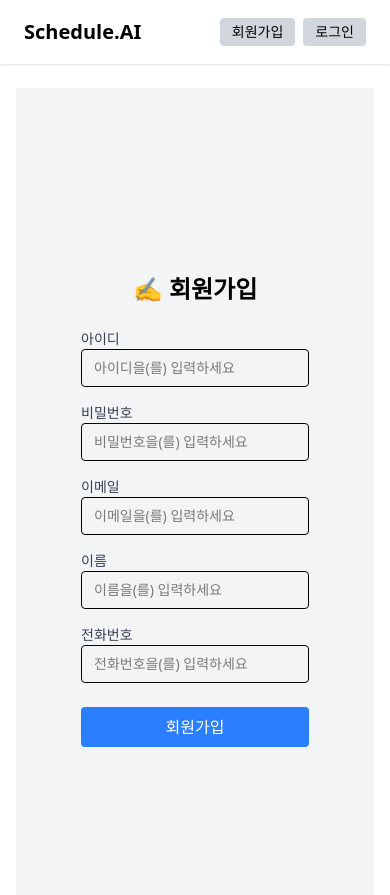
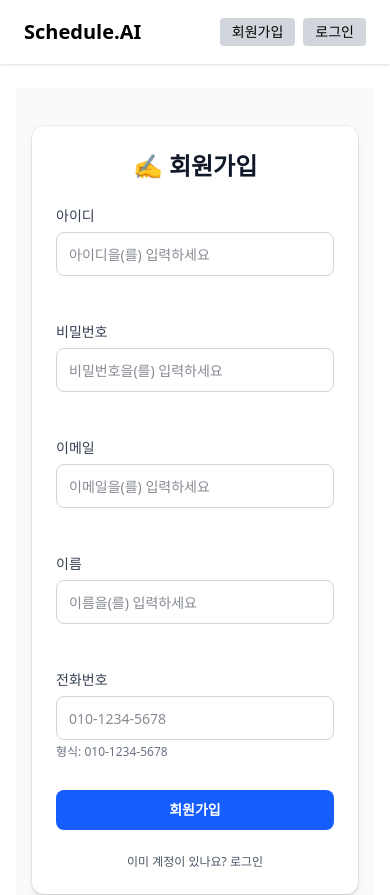
Before and after one commit to well0924/schedulemanagement-front, a Next.js app: page /member/join in a window 390 px wide. Shown: the top 895 px of the page. Built offline with nearby package versions, Linux system fonts and the light colour scheme.

Commit message:
- refactor : 회원가입,로그인 페이지 반응형으로 변경.

```diff
--- a/src/app/components/member/LoginForm.tsx
+++ b/src/app/components/member/LoginForm.tsx
@@ -47,48 +47,92 @@ export default function LoginForm() {
     };
 
     return (
-        <div className={`min-h-screen flex items-center justify-center transition-colors  ${isDark ? "bg-gray-900 text-white" : "bg-gray-100 text-black"}`}>
-            <form onSubmit={handleSubmit} className="bg-white dark:bg-gray-800 p-8 rounded shadow-md w-full max-w-md">
-                <h2 className="text-2xl font-bold mb-6 text-gray-800 dark:text-white text-center">🔐 로그인</h2>
+        <div className={[
+            "min-h-screen flex items-center justify-center",
+            "px-4 sm:px-6 lg:px-8", // 반응형 좌우 여백
+            "transition-colors",
+            isDark ? "bg-gray-900 text-white" : "bg-gray-50 text-gray-900",
+        ].join(" ")}>
+            <form onSubmit={handleSubmit} className={
+                [
+                    "w-full",
+                    // 모바일 기본 폭 → 태블릿에서 커지고, 데스크탑에서 더 넓어짐
+                    "max-w-sm sm:max-w-md md:max-w-lg",
+                    // 카드 스타일 + 반응형 패딩
+                    "bg-white dark:bg-gray-800",
+                    "rounded-xl shadow-md",
+                    "p-6 sm:p-8 md:p-10",
+                    // 큰 화면에서 살짝 떠보이게
+                    "ring-1 ring-black/5 dark:ring-white/10",
+                ].join(" ")
+            }>
+                <h2 className="text-center font-bold text-2xl sm:text-3xl mb-6 sm:mb-8">🔐 로그인</h2>
 
-                <div className="mb-4">
-                    <label className="block text-sm text-gray-700 dark:text-gray-300 mb-1">아이디</label>
+                <div className="space-y-5 sm:space-y-6">
+                    <label className="block text-sm sm:text-base text-gray-700 dark:text-gray-300 mb-1.5">아이디</label>
                     <input
                         type="text"
                         name="userId"
                         value={form.userId}
                         onChange={handleChange}
-                        className="w-full border px-3 py-2 rounded text-sm dark:bg-gray-700 dark:text-white"
+                        className={[
+                            "w-full rounded-lg",
+                            "border border-gray-300 dark:border-gray-600",
+                            "px-3 py-2.5 sm:py-3",
+                            "text-sm sm:text-base",
+                            "dark:bg-gray-700 dark:text-white",
+                            "focus:outline-none focus:ring-2 focus:ring-blue-500/60",
+                        ].join(" ")}
                         placeholder="아이디를 입력하세요"
                     />
                 </div>
 
                 <div className="mb-6">
-                    <label className="block text-sm text-gray-700 dark:text-gray-300 mb-1">비밀번호</label>
+                    <label className="block text-sm text-gray-700 dark:text-gray-300 mb-1.5">비밀번호</label>
                     <input
                         type="password"
                         name="password"
                         value={form.password}
                         onChange={handleChange}
-                        className="w-full border px-3 py-2 rounded text-sm dark:bg-gray-700 dark:text-white"
+                        className={[
+                            "w-full rounded-lg",
+                            "border border-gray-300 dark:border-gray-600",
+                            "px-3 py-2.5 sm:py-3",
+                            "text-sm sm:text-base",
+                            "dark:bg-gray-700 dark:text-white",
+                            "focus:outline-none focus:ring-2 focus:ring-blue-500/60",
+                        ].join(" ")}
                         placeholder="비밀번호를 입력하세요"
                     />
                 </div>
 
                 {error && (
-                    <p className="text-sm text-red-500 mt-2">{error}</p>
+                    <p className="text-sm text-red-500" role="alert"
+                        aria-live="polite">{error}</p>
                 )}
 
                 <button
                     type="submit"
-                    className="w-full bg-blue-500 hover:bg-blue-600 text-white py-2 rounded transition-colors">
+                    className={[
+                        "w-full rounded-lg",
+                        "py-2.5 sm:py-3",
+                        "text-sm sm:text-base font-semibold",
+                        "bg-blue-600 hover:bg-blue-700",
+                        "text-white transition-colors",
+                    ].join(" ")}>
                     로그인
                 </button>
 
                 <button
                     type="button"
                     onClick={() => handleSocialLogin('google')}
-                    className="w-full bg-red-500 hover:bg-red-600 text-white py-2 rounded transition-colors mb-2"
+                    className={[
+                        "rounded-lg w-full",
+                        "py-2.5 sm:py-3",
+                        "text-sm sm:text-base font-medium",
+                        "bg-red-500 hover:bg-red-600",
+                        "text-white transition-colors",
+                    ].join(" ")}
                 >
                     Google로 로그인
                 </button>
--- a/src/app/components/member/MemberJoin.tsx
+++ b/src/app/components/member/MemberJoin.tsx
@@ -2,110 +2,187 @@
 
 import { useDarkModeContext } from "@/app/utile/context/DarkModeContext";
 import { MemberJoin } from "@/app/utile/api/MemberApi";
-import { useState } from "react";
+import { useState, type InputHTMLAttributes } from "react";
+import { useRouter } from "next/navigation";
+
+// 필드/폼 타입
+type FieldName = "userId" | "password" | "userEmail" | "userName" | "userPhone";
+type Field = {
+    label: string;
+    name: FieldName;
+    type: "text" | "password" | "email" | "tel";
+    colSpan?: 1 | 2;
+    extraProps?: InputHTMLAttributes<HTMLInputElement>;
+};
+
+// 전화번호 자동 하이픈
+const formatPhone = (v: string) =>
+    v
+        .replace(/\D/g, "")
+        .slice(0, 11)
+        .replace(/^(\d{0,3})(\d{0,4})(\d{0,4}).*$/, (_, a, b, c) =>
+            [a, b, c].filter(Boolean).join("-")
+        );
 
 export default function SignUpForm() {
     const { isDark } = useDarkModeContext();
+    const router = useRouter();
 
-    const [form, setForm] = useState({
-        userId: '',
-        password: '',
-        userEmail: '',
-        userName: '',
-        userPhone: ''
+    const [form, setForm] = useState<Record<FieldName, string>>({
+        userId: "",
+        password: "",
+        userEmail: "",
+        userName: "",
+        userPhone: "",
     });
+
+    const FIELDS: Field[] = [
+        { label: "아이디", name: "userId", type: "text" },
+        { label: "비밀번호", name: "password", type: "password" },
+        { label: "이메일", name: "userEmail", type: "email", colSpan: 2 },
+        { label: "이름", name: "userName", type: "text" },
+        {
+            label: "전화번호",
+            name: "userPhone",
+            type: "tel",
+            extraProps: {
+                inputMode: "numeric",
+                pattern: "^010-\\d{4}-\\d{4}$",
+                placeholder: "010-1234-5678",
+            },
+        },
+    ];
 
     const [error, setError] = useState<string | null>(null);
 
     const handleChange = (e: React.ChangeEvent<HTMLInputElement>) => {
-        setForm({ ...form, [e.target.name]: e.target.value });
-        setError(null); // 입력 시 에러 초기화
+        const { name, value } = e.target;
+        setForm((prev) => ({
+            ...prev,
+            [name as FieldName]: name === "userPhone" ? formatPhone(value) : value,
+        }));
+        setError(null);
     };
 
     const validate = () => {
-        if (Object.values(form).some(value => !value.trim())) {
-            return "모든 항목을 입력해주세요.";
-        }
+        if (Object.values(form).some((v) => !v.trim())) return "모든 항목을 입력해주세요.";
 
         const emailRegex = /^[^\s@]+@[^\s@]+\.[^\s@]+$/;
-        if (!emailRegex.test(form.userEmail)) {
-            return "올바른 이메일 형식을 입력해주세요.";
-        }
+        if (!emailRegex.test(form.userEmail)) return "올바른 이메일 형식을 입력해주세요.";
 
         const phoneRegex = /^010-\d{4}-\d{4}$/;
-        if (!phoneRegex.test(form.userPhone)) {
-            return "전화번호는 010-XXXX-XXXX 형식이어야 합니다.";
-        }
+        if (!phoneRegex.test(form.userPhone)) return "전화번호는 010-XXXX-XXXX 형식이어야 합니다.";
 
         return null;
     };
 
     const handleSubmit = async (e: React.FormEvent) => {
         e.preventDefault();
-        const validationMessage = validate();
-
-        if (validationMessage) {
-            setError(validationMessage);
-            return;
-        }
-
-        console.log(form);
+        const msg = validate();
+        if (msg) return setError(msg);
 
         try {
             await MemberJoin(form);
             alert("회원가입 성공! 로그인 페이지로 이동합니다.");
-            window.location.href = "/member"; // 페이지 이동
+            router.push("/member");
             // eslint-disable-next-line @typescript-eslint/no-explicit-any
-        } catch (err:any) {
-            setError(err.message || "회원가입 중 오류가 발생했습니다.");
+        } catch (err: any) {
+            setError(err?.message || "회원가입 중 오류가 발생했습니다.");
         }
     };
 
     return (
         <div
-            className={`min-h-screen flex items-center justify-center transition-colors ${isDark ? "bg-gray-900 text-white" : "bg-gray-100 text-black"
-                }`}
+            className={[
+                "min-h-screen flex items-center justify-center",
+                "px-4 sm:px-6 lg:px-8",
+                "transition-colors",
+                isDark ? "bg-gray-900 text-white" : "bg-gray-50 text-gray-900",
+            ].join(" ")}
         >
             <form
                 onSubmit={handleSubmit}
-                className={`${isDark ? "bg-gray-900 text-white" : "bg-gray-100 text-black"}`}
+                noValidate
+                className={[
+                    "w-full",
+                    "max-w-sm sm:max-w-md md:max-w-2xl",
+                    "bg-white dark:bg-gray-800",
+                    "rounded-xl shadow-md",
+                    "p-6 sm:p-8 md:p-10",
+                    "ring-1 ring-black/5 dark:ring-white/10",
+                ].join(" ")}
             >
-                <h2 className={`text-2xl font-bold mb-6 text-center ${isDark ? "bg-gray-900 text-white" : "bg-gray-100 text-black"}`}>✍️ 회원가입</h2>
+                <h2 className="text-2xl sm:text-3xl font-bold mb-6 sm:mb-8 text-center">✍️ 회원가입</h2>
 
-                <div className={`space-y-4 ${isDark ? "bg-gray-900 text-white" : "bg-gray-100 text-black"}`}>
-                    {[
-                        { label: '아이디', name: 'userId', type: 'text' },
-                        { label: '비밀번호', name: 'password', type: 'password' },
-                        { label: '이메일', name: 'userEmail', type: 'email' },
-                        { label: '이름', name: 'userName', type: 'text' },
-                        { label: '전화번호', name: 'userPhone', type: 'text' },
-                    ].map((field) => (
-                        <div key={field.name}>
-                            <label className={`block text-sm text-gray-700 ${isDark ? "bg-gray-900 text-white" : "bg-gray-100 text-black"}`}>
+                <div className="flex flex-col gap-y-5">
+                    {FIELDS.map((field) => (
+                        <div
+                            key={field.name}
+                            className={field.colSpan === 2 ? "md:col-span-2" : undefined}
+                        >
+                            <div className="flex min-h-[96px] sm:min-h-[104px] flex-col justify-start">
+                                <label
+                                    htmlFor={field.name}
+                                    className="block text-sm sm:text-base text-gray-700 dark:text-gray-300 mb-1.5"
+                                >
                                     {field.label}
                                 </label>
+
                                 <input
+                                    id={field.name}
                                     type={field.type}
                                     name={field.name}
-                                value={form[field.name as keyof typeof form]}
+                                    value={form[field.name]}
                                     onChange={handleChange}
-                                className="w-full border px-3 py-2 rounded text-sm dark:bg-gray-700 dark:text-white"
+                                    autoComplete={
+                                        field.name === "userId" ? "username" :
+                                            field.name === "password" ? "new-password" :
+                                                field.name === "userEmail" ? "email" :
+                                                    field.name === "userPhone" ? "tel-national" : "name"
+                                    }
+                                    className="w-full h-11 sm:h-12 rounded-lg border border-gray-300 dark:border-gray-600 px-3 text-sm sm:text-base dark:bg-gray-700 dark:text-white focus:outline-none focus:ring-2 focus:ring-blue-500/60"
                                     placeholder={`${field.label}을(를) 입력하세요`}
+                                    {...(field.extraProps ?? {})}
+                                    required
                                 />
+
+                                <div className="mt-1 h-5 sm:h-6">
+                                    {field.name === "userPhone" ? (
+                                        <p className="text-xs sm:text-sm text-gray-500 dark:text-gray-400">
+                                            형식: 010-1234-5678
+                                        </p>
+                                    ) : null}
+                                </div>
+                            </div>
                         </div>
                     ))}
                 </div>
 
                 {error && (
-                    <p className="text-sm text-red-500 mt-4">{error}</p>
+                    <p className="mt-4 text-sm sm:text-base text-red-500" role="alert" aria-live="polite">
+                        {error}
+                    </p>
                 )}
 
                 <button
                     type="submit"
-                    className="mt-6 w-full bg-blue-500 hover:bg-blue-600 text-white py-2 rounded transition-colors"
+                    className={[
+                        "mt-6 w-full rounded-lg",
+                        "py-2.5 sm:py-3",
+                        "text-sm sm:text-base font-semibold",
+                        "bg-blue-600 hover:bg-blue-700",
+                        "text-white transition-colors",
+                    ].join(" ")}
                 >
                     회원가입
                 </button>
+
+                <div className="mt-6 sm:mt-8 text-center text-xs sm:text-sm text-gray-600 dark:text-gray-300">
+                    이미 계정이 있나요?{" "}
+                    <a href="/member" className="font-medium hover:underline">
+                        로그인
+                    </a>
+                </div>
             </form>
         </div>
     );
```
Lines whose indentation alone changed are shown as unchanged.
